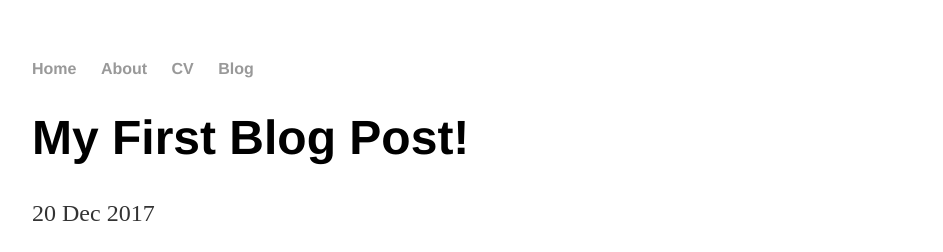
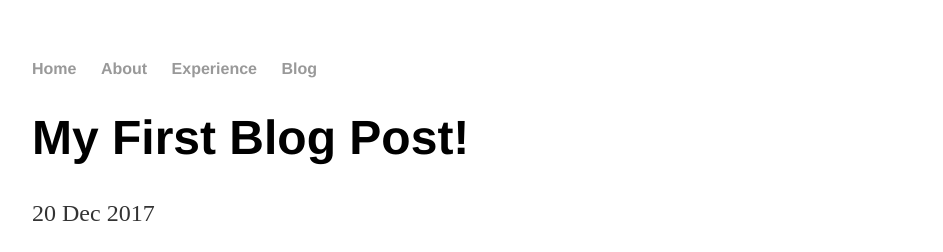
Before and after one commit to aniruthkasthuri/aniruthkasthuri.github.io, a Jekyll site: the page built from _posts/2017-12-20-My-First-Entry.markdown, in a window 1280 px wide. Shown: the top 252 px of the page, without its empty margins (160-1103 px from the left). Built offline with Jekyll 4.4.1, drawn with Linux system fonts in a browser that asks for light colours.

Commit message:
Update default.html

```diff
--- a/_layouts/default.html
+++ b/_layouts/default.html
@@ -10,7 +10,7 @@
 	    		<ul>
 	        		<li><a href="/">Home</a></li>
 		        	<li><a href="/about">About</a></li>
-	        		<li><a href="/cv">CV</a></li>
+	        		<li><a href="/Experience">Experience</a></li>
 	        		<li><a href="/blog">Blog</a></li>
 	    		</ul>
 			</nav>
@@ -21,8 +21,7 @@
 			</div><!-- /.container -->
 			<footer>
 	    		<ul>
-
-			<div class="linkedin">
+				<div class="linkedin">
             <a href="https://www.linkedin.com/in/aniruthkasthuri"><i class="fa fa-linkedin-square" style="font-size:48px;padding-left: 80px;"></i></a>
             </div>
             <div class="github">
@@ -37,7 +36,6 @@
             <div class="mail">
                 <i class="fa fa-envelope" style="font-size:48px;padding: 10px;"></i>
             </div>
-
 			</ul>
 			</footer>
 		</body>
```
